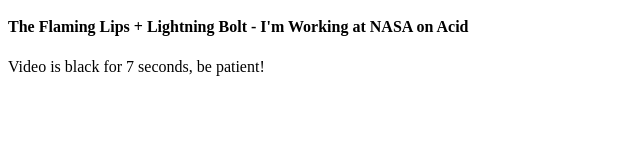
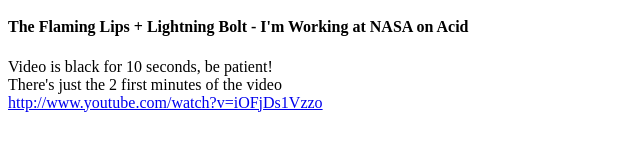
Before and after one commit to romainavalle/ascii_video, a plain HTML site: page index.html in a window 1280 px wide. Shown: the part 165-316 px from the top of the page, without its empty margins (0-640 px from the left). Drawn offline with Linux system fonts and the light colour scheme.

Commit message:
update gitignore

```diff
--- a/index.html
+++ b/index.html
@@ -35,7 +35,7 @@
     <video id="video" src="video/video_5g.mp4" autoPlay autobuffer ></video>
     <table id="div"></table>
     <h4>The Flaming Lips + Lightning Bolt - I'm Working at NASA on Acid</h4>
-    <p>Video is black for 7 seconds, be patient!<br></p>
+    <p>Video is black for 10 seconds, be patient!<br>There's just the 2 first minutes of the video<br> <a href="http://www.youtube.com/watch?v=iOFjDs1Vzzo">http://www.youtube.com/watch?v=iOFjDs1Vzzo</a></p>
     <script>
 
     var domElement = document.createElement('div');
```
Also changed, not shown: 1 other file.
